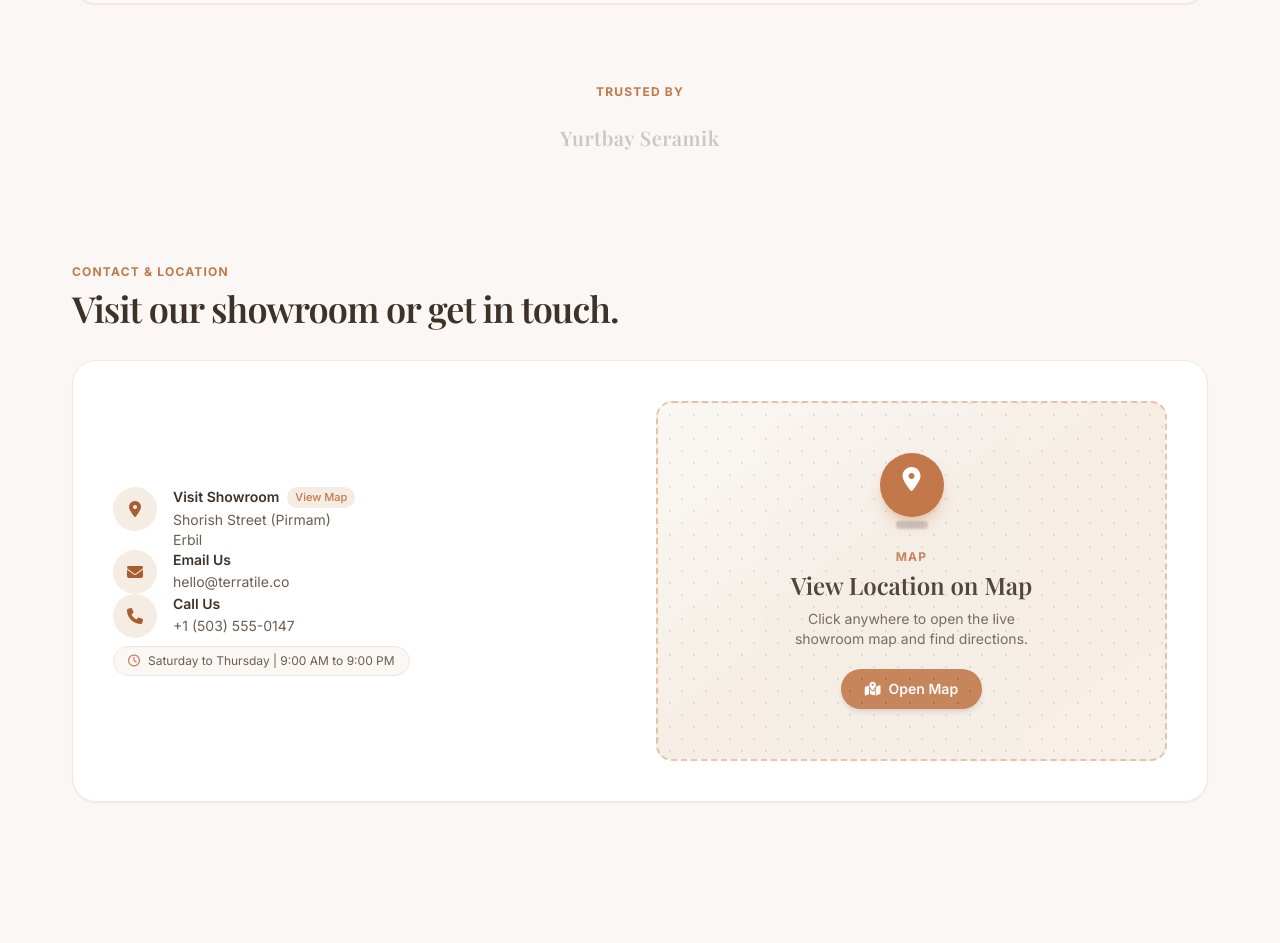
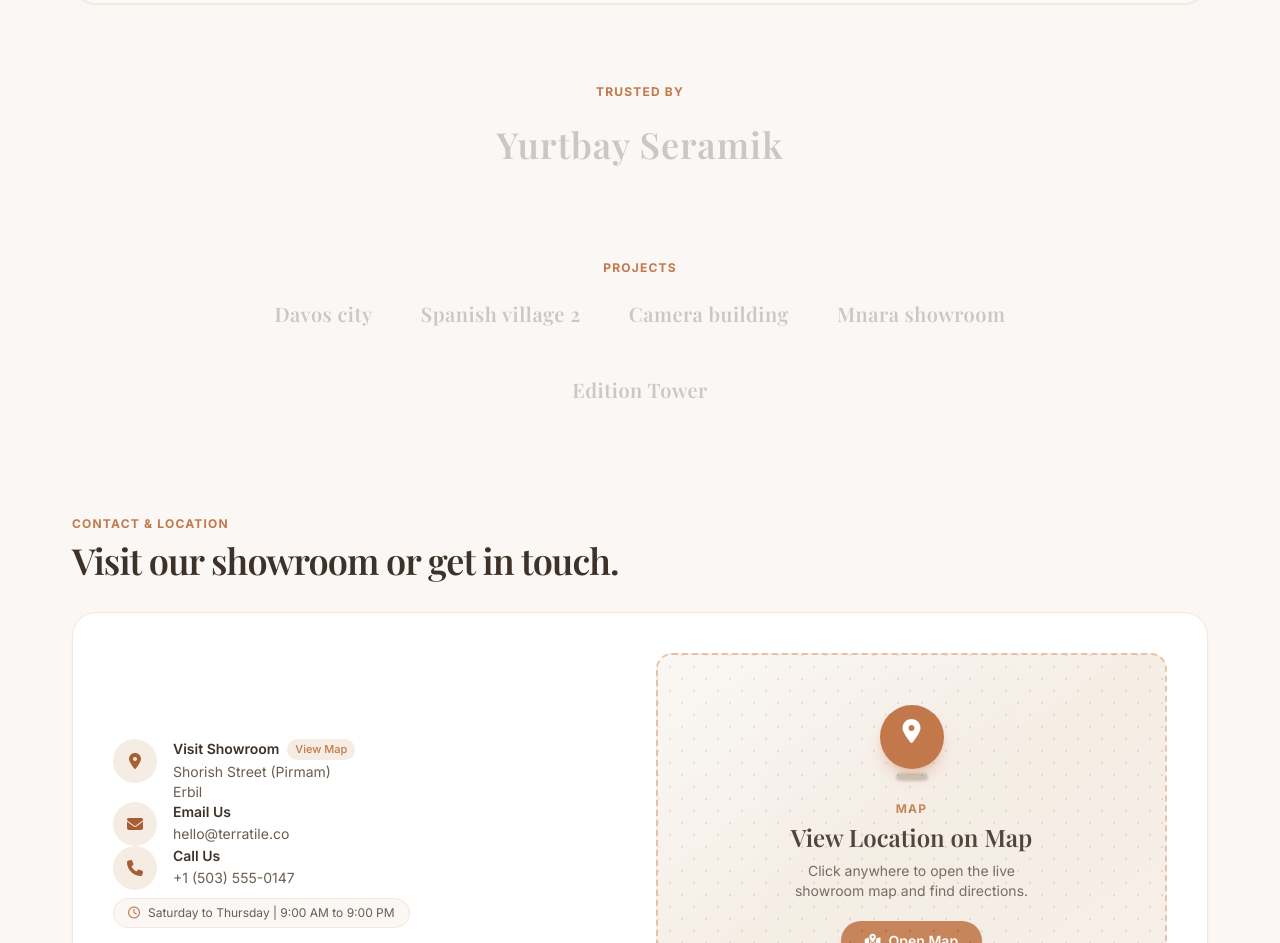
Before and after one commit to IbrahimHeminJ/media-ceramic, a React (Vite) app: page / in a window 1280 px wide. Shown: the part 1683-2626 px from the top of the page. Built offline with nearby package versions, Linux system fonts and the light colour scheme; no server answers; a web font is replaced by a local one.

Commit message:
add projects

```diff
--- a/src/components/Home.jsx
+++ b/src/components/Home.jsx
@@ -143,7 +143,23 @@ export default function Home({ onNavigate }) {
           {['Yurtbay Seramik'].map((brand, i) => (
             <span
               key={i}
-              className="font-serif text-lg sm:text-xl font-semibold text-[#A89885] grayscale opacity-50 hover:opacity-90 hover:grayscale-0 hover:text-[#3D3229] transition-all cursor-default tracking-wide"
+              className="font-serif text-3xl sm:text-4xl font-semibold text-[#A89885] grayscale opacity-50 hover:opacity-90 hover:grayscale-0 hover:text-[#3D3229] transition-all cursor-default tracking-wide"
+            >
+              {brand}
+            </span>
+          ))}
+        </div>
+      </div>
+      {/* projects SECTION */}
+      <div className="max-w-[860px] mx-auto px-4 py-12 text-center">
+        <span className="text-xs font-bold uppercase tracking-widest text-[#C2784A] block mb-6">
+          {t('projects.badge', 'Projects')}
+        </span>
+        <div className="flex flex-wrap items-center justify-center gap-8 sm:gap-12">
+          {["Davos city", "Spanish village 2", "Camera building", "Mnara showroom", "Edition Tower"].map((brand, i) => (
+            <span
+              key={i}
+              className="font-serif text-2xl sm:text-xl font-semibold text-[#A89885] grayscale opacity-50 hover:opacity-90 hover:grayscale-0 hover:text-[#3D3229] transition-all cursor-default tracking-wide"
             >
               {brand}
             </span>
--- a/src/i18n/locales/ar.json
+++ b/src/i18n/locales/ar.json
@@ -50,6 +50,9 @@
   },
   "trusted": {
     "badge": "محل ثقة"
+  },
+  "projects": {
+    "badge": "المشاريع"
   },
   "contact": {
     "badge": "التواصل والموقع",
--- a/src/i18n/locales/en.json
+++ b/src/i18n/locales/en.json
@@ -50,6 +50,9 @@
   },
   "trusted": {
     "badge": "Trusted By"
+  },
+  "projects":{
+    "badge": "Projects"
   },
   "contact": {
     "badge": "Contact & Location",
--- a/src/i18n/locales/fa.json
+++ b/src/i18n/locales/fa.json
@@ -50,6 +50,9 @@
   },
   "trusted": {
     "badge": "مورد اعتماد"
+  },
+  "projects": {
+    "badge": "پروژه‌ها"
   },
   "contact": {
     "badge": "تماس و موقعیت مکانی",
--- a/src/i18n/locales/ku.json
+++ b/src/i18n/locales/ku.json
@@ -50,6 +50,9 @@
   },
   "trusted": {
     "badge": "جێگەی بڕوای"
+  },
+  "projects": {
+    "badge": "پڕۆژەکان"
   },
   "contact": {
     "badge": "پەیوەندی و شوێن",
--- a/src/i18n/locales/tr.json
+++ b/src/i18n/locales/tr.json
@@ -50,6 +50,9 @@
   },
   "trusted": {
     "badge": "Bize Güvenenler"
+  },
+  "projects": {
+    "badge": "Projeler"
   },
   "contact": {
     "badge": "İletişim ve Konum",
--- a/src/index.css
+++ b/src/index.css
@@ -152,9 +152,27 @@ html[lang="ku"] .font-serif {
   font-family: 'Vazirmatn', 'Noto Sans Arabic', sans-serif !important;
 }
 
-/* RTL Typography Optimization: Avoid breaking cursive Arabic & Kurdish ligatures */
+/* Persian (fa) -> Vazirmatn */
+html[lang="fa"] {
+  --font-sans: 'Vazirmatn', 'Noto Sans Arabic', sans-serif;
+  --font-serif: 'Vazirmatn', 'Noto Sans Arabic', sans-serif;
+  font-family: 'Vazirmatn', 'Noto Sans Arabic', sans-serif;
+}
+
+html[lang="fa"] body,
+html[lang="fa"] button,
+html[lang="fa"] input,
+html[lang="fa"] textarea,
+html[lang="fa"] select,
+html[lang="fa"] .font-sans,
+html[lang="fa"] .font-serif {
+  font-family: 'Vazirmatn', 'Noto Sans Arabic', sans-serif !important;
+}
+
+/* RTL Typography Optimization: Avoid breaking cursive Arabic & Kurdish & Persian ligatures */
 html[dir="rtl"] [class*="tracking-"],
 html[lang="ar"] [class*="tracking-"],
-html[lang="ku"] [class*="tracking-"] {
+html[lang="ku"] [class*="tracking-"],
+html[lang="fa"] [class*="tracking-"] {
   letter-spacing: 0 !important;
 }
```
